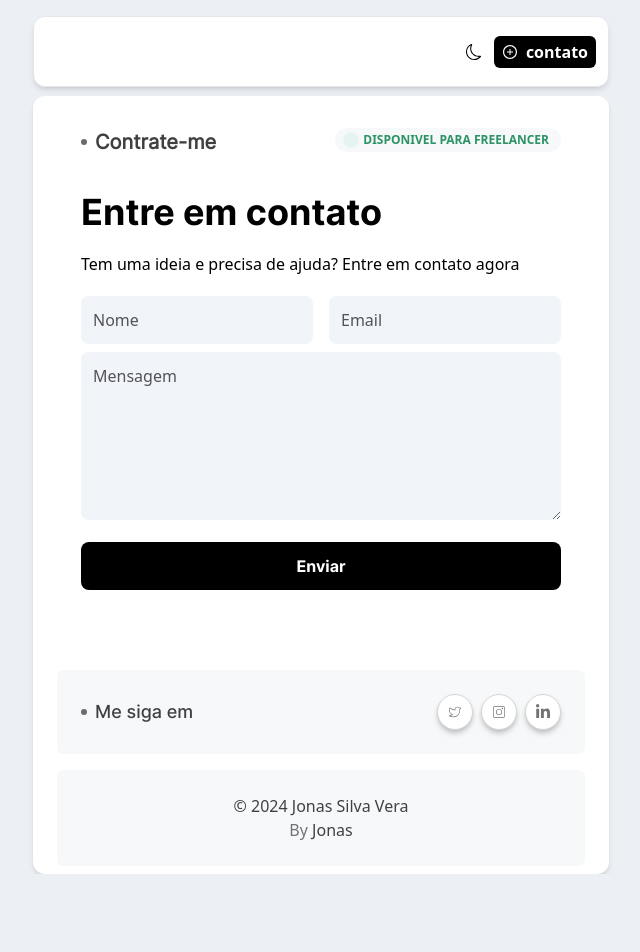
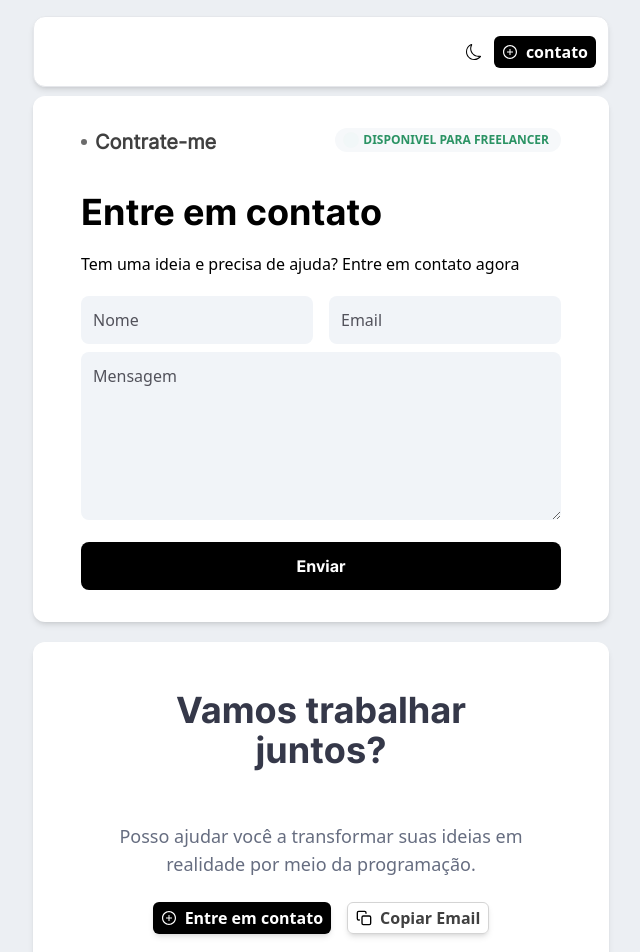
Before and after one commit to JonasVera/myprofile, a Next.js app: page /contact in a window 1280 px wide. Shown: the top 952 px of the page, without its empty margins (319-959 px from the left). Before the commit the page ends 874 px from the top, so only its background shows below. Built offline with nearby package versions, Linux system fonts and the light colour scheme; some icons are missing.

Commit message:
feat: ajustes

```diff
--- a/app/Footer/page.jsx
+++ b/app/Footer/page.jsx
@@ -27,7 +27,13 @@ function FooterPage() {
     const [hoveredPath, setHoveredPath] = useState(pathname);
     const { theme, systemTheme, setTheme } = useTheme();
 
+    const copiarEmail = () => {
+        navigator.clipboard.writeText("jonasverasilva@gmail.com");
+
+      };
+
     return (
+
 
         <motion.div
             initial={{ y: 100, opacity: 0 }}
@@ -53,7 +59,7 @@ function FooterPage() {
                                 <AiOutlinePlusCircle className="text-white tex-3" />
                                 <Link href={"/contact"} className="text-white  font-semibold">Entre em contato</Link>
                             </div>
-                            <div className="border-neutral-300 shadow-md border dark:border-neutral-700  w-fit h-8 px-2 rounded-md flex items-center gap-x-2 ">
+                            <div onClick={copiarEmail()} className="border-neutral-300 cursor-pointer shadow-md border dark:border-neutral-700  w-fit h-8 px-2 rounded-md flex items-center gap-x-2 ">
                                 <FiCopy className="" />
                                 <span className="text-neutral-700  dark:text-white font-semibold">
                                     Copiar Email
--- a/app/about/page.jsx
+++ b/app/about/page.jsx
@@ -14,6 +14,7 @@ import FooterPage from "../Footer/page";
 
 function Page() {
   return (
+    <>
     <motion.div
       initial={{ y: 100, opacity: 0 }}
       animate={{ y: 0, opacity: 1, transition: { duration: 0.2 } }}
@@ -108,8 +109,10 @@ function Page() {
         </div>
       </div>
 
+    </motion.div>
+
     <FooterPage />
-    </motion.div>
+    </>
   );
 }
 
--- a/app/contact/page.jsx
+++ b/app/contact/page.jsx
@@ -1,9 +1,11 @@
 import React from "react";
 import { CiInstagram, CiTwitter } from "react-icons/ci";
 import { FaLinkedinIn } from "react-icons/fa";
+import FooterPage from "../Footer/page";
 
 function page() {
   return (
+    <>
     <div className="bg-white top-24 relative dark:bg-[#212121] shadow-md rounded-xl max-w-xl lg:mx-auto mx-4 lg:max-w-xl  max-2xl  md:mx-auto sm:mx-auto lg:px-0 ">
       <div className="p-2 lg:mx-4">
         <div className=" lg:p-6 p-3">
@@ -65,44 +67,10 @@ function page() {
             </div>
           </div>
         </div>
-        <div className="bg-[#F6F8FA] p-6 dark:bg-[#2C2C2C]  mt-14 rounded-md">
-          <div className="flex items-center justify-between">
-            <div className="flex items-center gap-x-2 font-InterRe">
-              <div className="w-[6px] h-[6px] rounded-full  bg-[#6b6b6b]" />
-              <h1 className="text-neutral-700 dark:text-[#C0C0C0] text-lg font-InterMe">
-                Me siga em
-              </h1>
-            </div>
-
-            <div className="flex gap-x-2">
-              <div className="border-neutral-300 bg-white dark:bg-[#373737] dark:border-none shadow-md drop-shadow-md border  w-9 h-9 px-2 rounded-full flex items-center justify-center gap-x-1 ">
-                <CiTwitter className="text-neutral-500 dark:text-white" />
-              </div>
-              <div className="border-neutral-300 bg-white shadow-md drop-shadow-md border dark:bg-[#373737]  dark:border-none w-9 h-9 px-2 rounded-full flex items-center justify-center gap-x-1 ">
-                <CiInstagram className="text-neutral-500 dark:text-white" />
-              </div>{" "}
-              <div className="border-neutral-300 bg-white shadow-md drop-shadow-md border dark:bg-[#373737]  dark:border-none w-9 h-9 px-2 rounded-full flex items-center justify-center gap-x-1  ">
-                <FaLinkedinIn className="text-neutral-500 dark:text-white" />
-              </div>
-            </div>
-          </div>
-        </div>
-
-        <div className="bg-[#F6F8FA] dark:bg-[#2C2C2C] p-6  mt-4 rounded-md">
-            <div className="text-center">
-              <span className="text-neutral-700 dark:text-neutral-400">
-                © {new Date().getFullYear()} Jonas Silva Vera
-              </span>
-              <p className="text-neutral-500">
-                By{" "}
-                <span className="hover:underline  hover:text-neutral-400 text-neutral-700 dark:text-neutral-300">
-                  Jonas
-                </span>
-              </p>
-            </div>
-          </div>
       </div>
     </div>
+    <FooterPage/>
+    </>
   );
 }
 
--- a/app/page.js
+++ b/app/page.js
@@ -160,8 +160,9 @@ export default function Home() {
           </div>
         </div>
 
-        <FooterPage />
       </motion.div>
+
+      <FooterPage />
     </>
   );
 }
--- a/app/project/page.js
+++ b/app/project/page.js
@@ -30,6 +30,7 @@ function Page() {
 
 
   return (
+    <>
     <div className="bg-white top-24 relative dark:bg-[#212121] shadow-md rounded-xl max-w-xl lg:mx-auto mx-4 lg:max-w-xl max-2xl md:mx-auto sm:mx-auto lg:px-0 ">
       <div className=" lg:p-6 p-4 max-md:p-5 ">
         <div className="flex items-center mt-4  gap-x-2 ">
@@ -85,8 +86,10 @@ function Page() {
 
         </div>
       </div>
-      <FooterPage/>
+
     </div>
+     <FooterPage/>
+    </>
   );
 }
 
```
